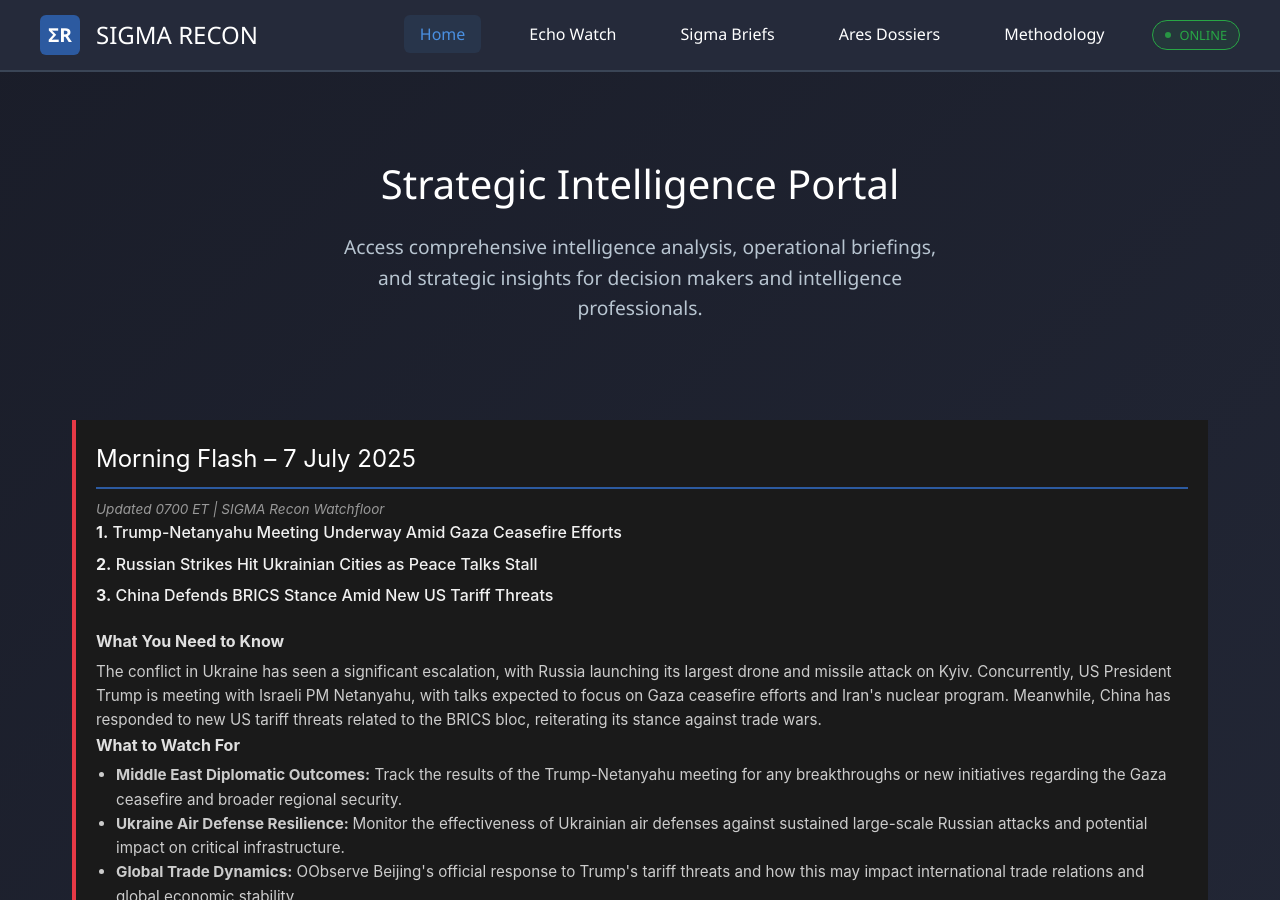
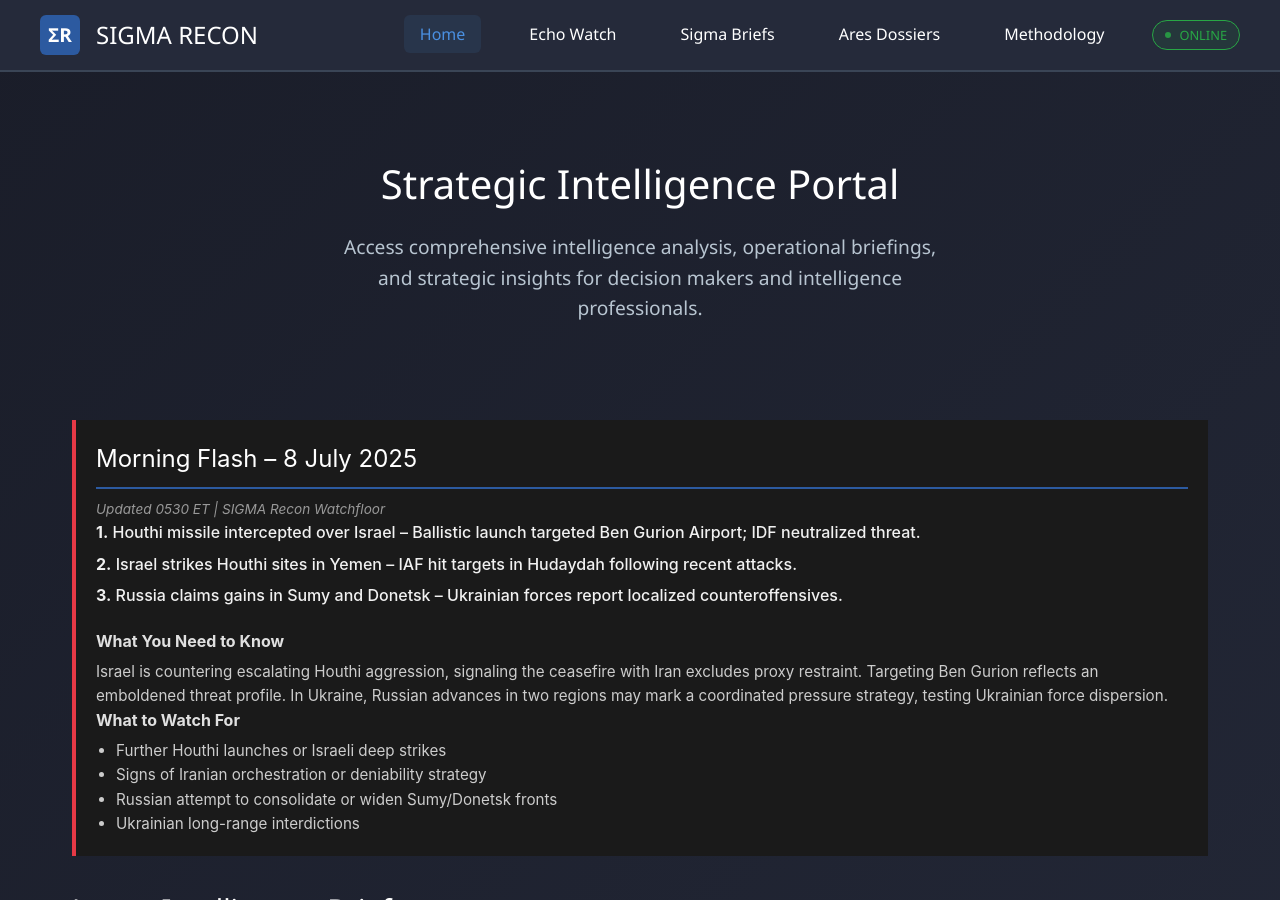
Before and after one commit to Monster52/SIGMA_Recon, a Jekyll site: the page built from index.html, in a window 1280 px wide and 900 px high. Built offline with Jekyll 4.4.1, drawn with Linux system fonts in a browser that asks for light colours; some of the changed text lies outside the part shown.

Commit message:
Updated Morning Watch 8 July

```diff
--- a/index.html
+++ b/index.html
@@ -10,25 +10,28 @@ title: SIGMA Recon - Strategic Intelligence Portal
 
 <!-- Morning Flash Module -->
 <div class="morning-flash-container">
-  <h2 class="section-title">Morning Flash – 7 July 2025</h2>
-    <p class="flash-timestamp">Updated 0700 ET | SIGMA Recon Watchfloor</p>
+  <h2 class="section-title">Morning Flash – 8 July 2025</h2>
+    <p class="flash-timestamp">Updated 0530 ET | SIGMA Recon Watchfloor</p>
 
   <ul class="flash-bullets">
-    <li><strong>1.</strong> Trump-Netanyahu Meeting Underway Amid Gaza Ceasefire Efforts</li>
-    <li><strong>2.</strong> Russian Strikes Hit Ukrainian Cities as Peace Talks Stall</li>
-    <li><strong>3.</strong> China Defends BRICS Stance Amid New US Tariff Threats</li>
+    <li><strong>1.</strong> Houthi missile intercepted over Israel – Ballistic launch targeted Ben Gurion Airport; IDF neutralized threat.</li>
+    <li><strong>2.</strong> Israel strikes Houthi sites in Yemen – IAF hit targets in Hudaydah following recent attacks.</li>
+    <li><strong>3.</strong> Russia claims gains in Sumy and Donetsk – Ukrainian forces report localized counteroffensives.</li>
   </ul>
   <div class="flash-subsections">
     <div class="flash-need-to-know">
       <h4>What You Need to Know</h4>
-      <p>The conflict in Ukraine has seen a significant escalation, with Russia launching its largest drone and missile attack on Kyiv. Concurrently, US President Trump is meeting with Israeli PM Netanyahu, with talks expected to focus on Gaza ceasefire efforts and Iran's nuclear program. Meanwhile, China has responded to new US tariff threats related to the BRICS bloc, reiterating its stance against trade wars.</p>
+      <p>Israel is countering escalating Houthi aggression, signaling the ceasefire with Iran excludes proxy restraint. Targeting Ben Gurion reflects an emboldened threat profile.
+
+      In Ukraine, Russian advances in two regions may mark a coordinated pressure strategy, testing Ukrainian force dispersion.</p>
     </div>
     <div class="flash-watch-for">
       <h4>What to Watch For</h4>
       <ul>
-        <li><strong>Middle East Diplomatic Outcomes:</strong> Track the results of the Trump-Netanyahu meeting for any breakthroughs or new initiatives regarding the Gaza ceasefire and broader regional security.</li>
-        <li><strong>Ukraine Air Defense Resilience: </strong> Monitor the effectiveness of Ukrainian air defenses against sustained large-scale Russian attacks and potential impact on critical infrastructure.</li>
-        <li><strong>Global Trade Dynamics:</strong> OObserve Beijing's official response to Trump's tariff threats and how this may impact international trade relations and global economic stability.</li>
+        <li>Further Houthi launches or Israeli deep strikes</li>
+        <li>Signs of Iranian orchestration or deniability strategy</li>
+        <li>Russian attempt to consolidate or widen Sumy/Donetsk fronts</li>
+        <li>Ukrainian long-range interdictions</li>
       </ul>
     </div>
   </div>
```
